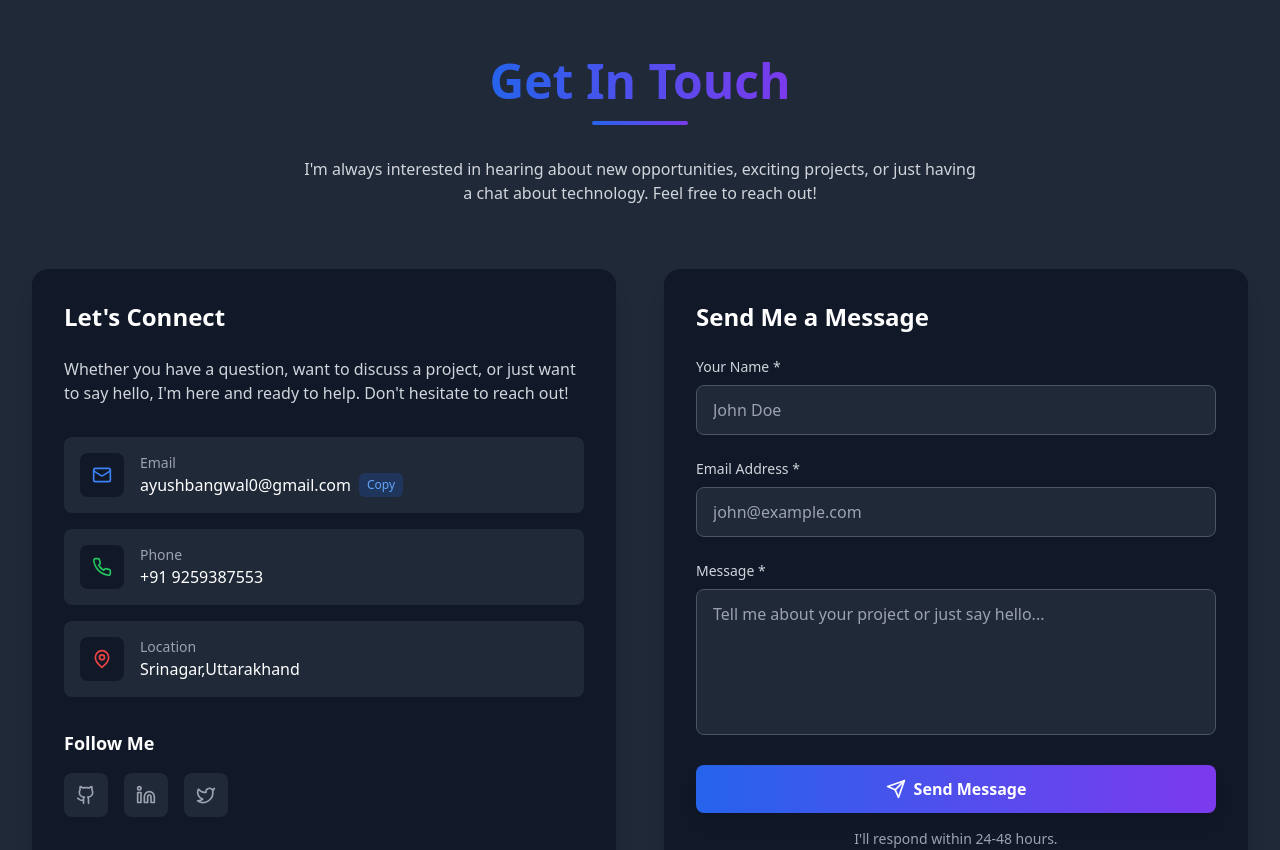
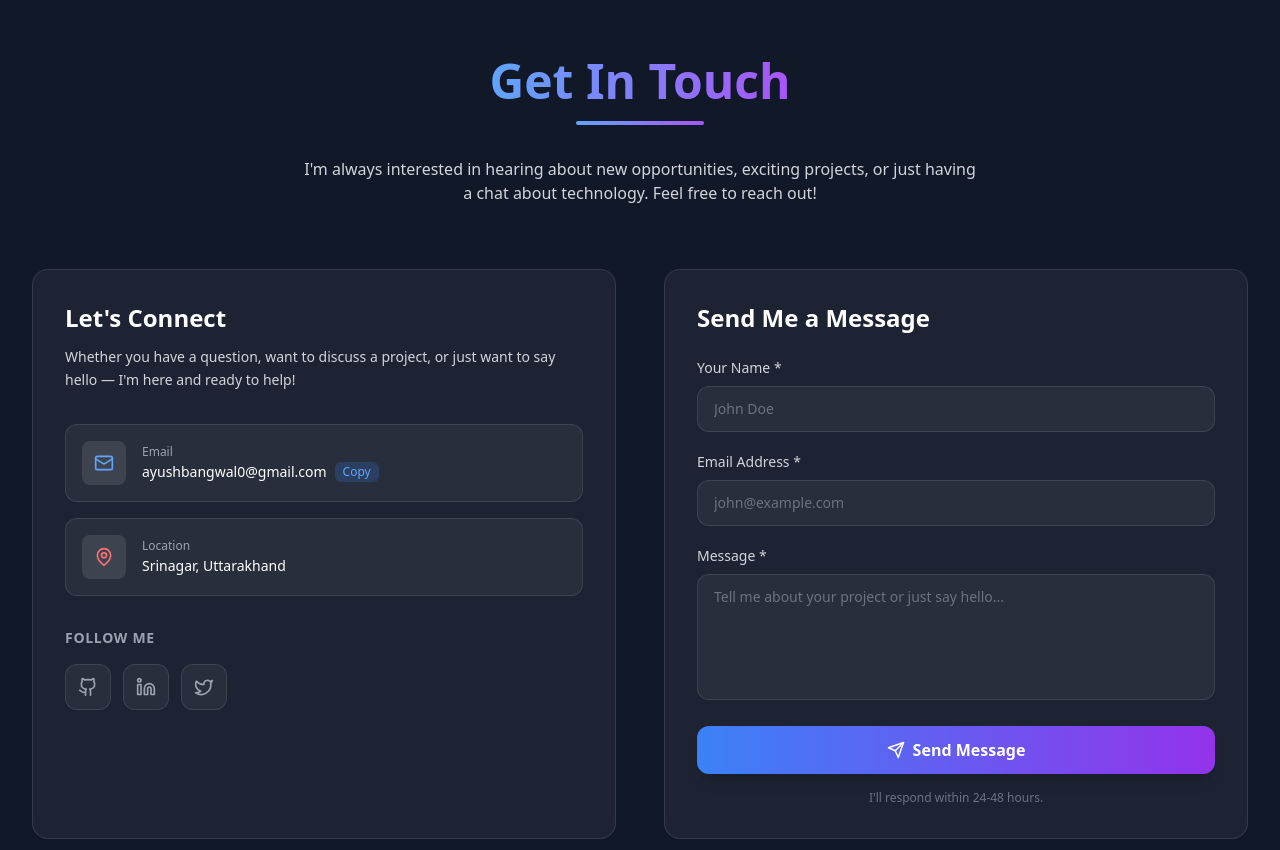
Before and after one commit to Ayushbangwal/Portfolio-website, a React (Create React App) app: page / in a window 1280 px wide. Shown: the part 4460-5310 px from the top of the page. Built offline with nearby package versions, Linux system fonts and the light colour scheme; the HTML template or start-up script is replaced by a standard one.

Commit message:
Contact section upgrade

```diff
--- a/src/components/Contact.js
+++ b/src/components/Contact.js
@@ -1,6 +1,6 @@
 import React, { useState } from 'react';
 import { motion } from 'framer-motion';
-import { Mail, Phone, MapPin, Send, Github, Linkedin, Twitter, MessageSquare } from 'lucide-react';
+import { Mail, MapPin, Send, Github, Linkedin, Twitter, MessageSquare } from 'lucide-react';
 
 const Contact = () => {
   const [formData, setFormData] = useState({
@@ -13,23 +13,16 @@ const Contact = () => {
   const [copied, setCopied] = useState(false);
 
   const handleChange = (e) => {
-    setFormData({
-      ...formData,
-      [e.target.name]: e.target.value
-    });
+    setFormData({ ...formData, [e.target.name]: e.target.value });
   };
 
   const handleSubmit = (e) => {
     e.preventDefault();
     setIsSubmitting(true);
-
-    // Simulate form submission
     setTimeout(() => {
       setSubmitStatus('success');
       setFormData({ name: '', email: '', message: '' });
       setIsSubmitting(false);
-
-      // Reset status after 3 seconds
       setTimeout(() => setSubmitStatus(''), 3000);
     }, 1500);
   };
@@ -38,22 +31,15 @@ const Contact = () => {
     hidden: { opacity: 0 },
     visible: {
       opacity: 1,
-      transition: {
-        delayChildren: 0.3,
-        staggerChildren: 0.2
-      }
+      transition: { delayChildren: 0.3, staggerChildren: 0.2 }
     }
   };
 
   const itemVariants = {
     hidden: { y: 30, opacity: 0 },
     visible: {
-      y: 0,
-      opacity: 1,
-      transition: {
-        duration: 0.8,
-        ease: [0.6, -0.05, 0.01, 0.99]
-      }
+      y: 0, opacity: 1,
+      transition: { duration: 0.8, ease: [0.6, -0.05, 0.01, 0.99] }
     }
   };
 
@@ -63,21 +49,14 @@ const Contact = () => {
       label: 'Email',
       value: 'ayushbangwal0@gmail.com',
       href: 'mailto:ayushbangwal0@gmail.com',
-      color: 'text-blue-500'
-    },
-    {
-      icon: Phone,
-      label: 'Phone',
-      value: '+91 9259387553',
-      href: 'tel:+91 9259387553',
-      color: 'text-green-500'
+      color: 'text-blue-400'
     },
     {
       icon: MapPin,
       label: 'Location',
-      value: 'Srinagar,Uttarakhand',
+      value: 'Srinagar, Uttarakhand',
       href: '#',
-      color: 'text-red-500'
+      color: 'text-red-400'
     }
   ];
 
@@ -85,26 +64,24 @@ const Contact = () => {
     {
       icon: Github,
       href: 'https://github.com/Ayushbangwal',
-      label: 'GitHub',
-      color: 'hover:text-gray-600 dark:hover:text-gray-400'
+      label: 'GitHub'
     },
     {
       icon: Linkedin,
       href: 'https://www.linkedin.com/in/ayush-bangwal-a1412a323/',
-      label: 'LinkedIn',
-      color: 'hover:text-blue-600 dark:hover:text-blue-400'
+      label: 'LinkedIn'
     },
     {
       icon: Twitter,
       href: 'https://twitter.com/yourusername',
-      label: 'Twitter',
-      color: 'hover:text-sky-600 dark:hover:text-sky-400'
+      label: 'Twitter'
     }
   ];
 
   return (
-    <section id="contact" className="py-20 bg-gray-50 dark:bg-gray-800">
+    <section id="contact" className="py-20 bg-transparent">
       <div className="max-w-7xl mx-auto px-4 sm:px-6 lg:px-8">
+
         {/* Section Header */}
         <motion.div
           variants={containerVariants}
@@ -113,28 +90,28 @@ const Contact = () => {
           viewport={{ once: true }}
           className="text-center mb-16"
         >
-          <motion.h2
-            variants={itemVariants}
-            className="text-4xl md:text-5xl font-bold mb-4"
-          >
-            <span className="bg-gradient-to-r from-primary-600 to-accent-600 bg-clip-text text-transparent">
+          <motion.h2 variants={itemVariants}
+            className="text-4xl md:text-5xl font-bold mb-4">
+            <span className="bg-gradient-to-r from-blue-400 to-purple-500
+            bg-clip-text text-transparent">
               Get In Touch
             </span>
           </motion.h2>
-          <motion.div
-            variants={itemVariants}
-            className="w-24 h-1 bg-gradient-to-r from-primary-600 to-accent-600 mx-auto rounded-full mb-8"
+          <motion.div variants={itemVariants}
+            className="w-32 h-1 bg-gradient-to-r from-blue-400
+            to-purple-500 mx-auto rounded-full mb-8"
           />
-          <motion.p
-            variants={itemVariants}
-            className="text-gray-600 dark:text-gray-300 max-w-2xl mx-auto"
-          >
-            I'm always interested in hearing about new opportunities, exciting projects, or just having a chat about technology. Feel free to reach out!
+          <motion.p variants={itemVariants}
+            className="text-gray-300 max-w-2xl mx-auto">
+            I'm always interested in hearing about new opportunities,
+            exciting projects, or just having a chat about technology.
+            Feel free to reach out!
           </motion.p>
         </motion.div>
 
         <div className="grid lg:grid-cols-2 gap-12">
-          {/* Contact Information */}
+
+          {/* LEFT — Contact Info */}
           <motion.div
             variants={containerVariants}
             initial="hidden"
@@ -143,43 +120,42 @@ const Contact = () => {
           >
             <motion.div
               variants={itemVariants}
-              className="bg-white dark:bg-gray-900 rounded-2xl shadow-xl p-8 h-full"
+              className="bg-white/5 border border-white/10 rounded-2xl p-8 h-full"
             >
-              <h3 className="text-2xl font-bold mb-6 text-gray-900 dark:text-white">
+              <h3 className="text-2xl font-bold mb-3 text-white">
                 Let's Connect
               </h3>
-
-              <p className="text-gray-600 dark:text-gray-300 mb-8">
-                Whether you have a question, want to discuss a project, or just want to say hello,
-                I'm here and ready to help. Don't hesitate to reach out!
+              <p className="text-gray-300 mb-8 text-sm leading-relaxed">
+                Whether you have a question, want to discuss a project,
+                or just want to say hello — I'm here and ready to help!
               </p>
 
               {/* Contact Info Cards */}
               <div className="space-y-4 mb-8">
-                {contactInfo.map((info, index) => {
+                {contactInfo.map((info) => {
                   const Icon = info.icon;
                   return (
                     <motion.a
                       key={info.label}
                       href={info.href}
                       variants={itemVariants}
-                      whileHover={{ x: 10 }}
-                      className="flex items-center gap-4 p-4 bg-gray-50 dark:bg-gray-800 rounded-lg hover:bg-gray-100 dark:hover:bg-gray-700 transition-all duration-300"
+                      whileHover={{ x: 6 }}
+                      className="flex items-center gap-4 p-4
+                      bg-white/5 border border-white/10 rounded-xl
+                      hover:border-blue-500/40 hover:bg-white/10
+                      transition-all duration-300"
                     >
-                      <div className={`p-3 bg-white dark:bg-gray-900 rounded-lg ${info.color}`}>
-                        <Icon size={20} /></div>
-
-
-
+                      <div className={`p-3 bg-white/10 rounded-lg ${info.color}`}>
+                        <Icon size={20} />
+                      </div>
                       <div className="flex flex-col">
-  <div className="text-sm text-gray-500 dark:text-gray-400">
+                        <span className="text-xs text-gray-400 mb-0.5">
                           {info.label}
-  </div>
-
-  <div className="font-medium text-gray-900 dark:text-white flex items-center gap-2">
+                        </span>
+                        <div className="font-medium text-white
+                        flex items-center gap-2 text-sm">
                           {info.value}
-
-    {info.label === "Email" && (
+                          {info.label === 'Email' && (
                             <button
                               onClick={(e) => {
                                 e.preventDefault();
@@ -187,18 +163,14 @@ const Contact = () => {
                                 setCopied(true);
                                 setTimeout(() => setCopied(false), 2000);
                               }}
-        className="text-xs px-2 py-1 bg-primary-600/20 hover:bg-primary-600/40 text-primary-400 rounded-md"
+                              className="text-xs px-2 py-0.5 bg-blue-500/20
+                              hover:bg-blue-500/40 text-blue-400
+                              rounded-md transition"
                             >
-        Copy
+                              {copied ? '✓ Copied' : 'Copy'}
                             </button>
                           )}
                         </div>
-
-  {copied && info.label === "Email" && (
-    <span className="text-green-400 text-xs mt-1">
-      ✅ Copied!
-    </span>
-  )}
                       </div>
                     </motion.a>
                   );
@@ -207,11 +179,12 @@ const Contact = () => {
 
               {/* Social Links */}
               <div>
-                <h4 className="text-lg font-semibold mb-4 text-gray-900 dark:text-white">
+                <h4 className="text-sm font-semibold mb-4 text-gray-400
+                uppercase tracking-wider">
                   Follow Me
                 </h4>
-                <div className="flex gap-4">
-                  {socialLinks.map((social, index) => {
+                <div className="flex gap-3">
+                  {socialLinks.map((social) => {
                     const Icon = social.icon;
                     return (
                       <motion.a
@@ -219,11 +192,13 @@ const Contact = () => {
                         href={social.href}
                         target="_blank"
                         rel="noopener noreferrer"
-                        variants={itemVariants}
-                        whileHover={{ scale: 1.2, rotate: 5 }}
+                        whileHover={{ scale: 1.15, y: -3 }}
                         whileTap={{ scale: 0.9 }}
-                        className={`p-3 bg-gray-100 dark:bg-gray-800 rounded-lg text-gray-600 dark:text-gray-400 ${social.color} transition-all duration-300`}
                         title={social.label}
+                        className="p-3 bg-white/5 border border-white/10
+                        rounded-xl text-gray-400 hover:text-blue-400
+                        hover:border-blue-500/40 hover:bg-blue-500/10
+                        transition-all duration-300"
                       >
                         <Icon size={20} />
                       </motion.a>
@@ -234,7 +209,7 @@ const Contact = () => {
             </motion.div>
           </motion.div>
 
-          {/* Contact Form */}
+          {/* RIGHT — Contact Form */}
           <motion.div
             variants={containerVariants}
             initial="hidden"
@@ -243,103 +218,129 @@ const Contact = () => {
           >
             <motion.div
               variants={itemVariants}
-              className="bg-white dark:bg-gray-900 rounded-2xl shadow-xl p-8"
+              className="bg-white/5 border border-white/10 rounded-2xl p-8"
             >
-              <h3 className="text-2xl font-bold mb-6 text-gray-900 dark:text-white">
+              <h3 className="text-2xl font-bold mb-6 text-white">
                 Send Me a Message
               </h3>
 
+              {/* Success Message */}
               {submitStatus === 'success' && (
                 <motion.div
                   initial={{ opacity: 0, y: -10 }}
                   animate={{ opacity: 1, y: 0 }}
-                  className="mb-6 p-4 bg-green-50 dark:bg-green-900/20 text-green-700 dark:text-green-300 rounded-lg border border-green-200 dark:border-green-800"
+                  className="mb-6 p-4 bg-green-900/20 text-green-300
+                  rounded-xl border border-green-800 flex items-center gap-2"
                 >
-                  <div className="flex items-center gap-2">
-                    <MessageSquare size={20} />
-                    <span>Thank you for your message! I'll get back to you soon.</span>
-                  </div>
+                  <MessageSquare size={18} />
+                  <span className="text-sm">
+                    Message sent! I'll get back to you soon.
+                  </span>
                 </motion.div>
               )}
 
-              <form onSubmit={handleSubmit} className="space-y-6">
+              <form onSubmit={handleSubmit} className="space-y-5">
+
+                {/* Name */}
                 <div>
-                  <label htmlFor="name" className="block text-sm font-medium text-gray-700 dark:text-gray-300 mb-2">
+                  <label htmlFor="name"
+                    className="block text-sm font-medium text-gray-300 mb-2">
                     Your Name *
                   </label>
                   <motion.input
-                    whileFocus={{ scale: 1.02 }}
+                    whileFocus={{ scale: 1.01 }}
                     type="text"
                     id="name"
                     name="name"
                     value={formData.name}
                     onChange={handleChange}
                     required
-                    className="w-full px-4 py-3 bg-gray-50 dark:bg-gray-800 border border-gray-300 dark:border-gray-600 rounded-lg focus:ring-2 focus:ring-primary-500 focus:border-primary-500 dark:focus:ring-primary-400 dark:focus:border-primary-400 transition-all duration-300 text-gray-900 dark:text-white"
                     placeholder="John Doe"
+                    className="w-full px-4 py-3 bg-white/5 border
+                    border-white/10 rounded-xl text-white placeholder-gray-500
+                    focus:outline-none focus:border-blue-500 focus:bg-white/10
+                    transition-all duration-300 text-sm"
                   />
                 </div>
 
+                {/* Email */}
                 <div>
-                  <label htmlFor="email" className="block text-sm font-medium text-gray-700 dark:text-gray-300 mb-2">
+                  <label htmlFor="email"
+                    className="block text-sm font-medium text-gray-300 mb-2">
                     Email Address *
                   </label>
                   <motion.input
-                    whileFocus={{ scale: 1.02 }}
+                    whileFocus={{ scale: 1.01 }}
                     type="email"
                     id="email"
                     name="email"
                     value={formData.email}
                     onChange={handleChange}
                     required
-                    className="w-full px-4 py-3 bg-gray-50 dark:bg-gray-800 border border-gray-300 dark:border-gray-600 rounded-lg focus:ring-2 focus:ring-primary-500 focus:border-primary-500 dark:focus:ring-primary-400 dark:focus:border-primary-400 transition-all duration-300 text-gray-900 dark:text-white"
                     placeholder="john@example.com"
+                    className="w-full px-4 py-3 bg-white/5 border
+                    border-white/10 rounded-xl text-white placeholder-gray-500
+                    focus:outline-none focus:border-blue-500 focus:bg-white/10
+                    transition-all duration-300 text-sm"
                   />
                 </div>
 
+                {/* Message */}
                 <div>
-                  <label htmlFor="message" className="block text-sm font-medium text-gray-700 dark:text-gray-300 mb-2">
+                  <label htmlFor="message"
+                    className="block text-sm font-medium text-gray-300 mb-2">
                     Message *
                   </label>
                   <motion.textarea
-                    whileFocus={{ scale: 1.02 }}
+                    whileFocus={{ scale: 1.01 }}
                     id="message"
                     name="message"
                     value={formData.message}
                     onChange={handleChange}
                     required
                     rows={5}
-                    className="w-full px-4 py-3 bg-gray-50 dark:bg-gray-800 border border-gray-300 dark:border-gray-600 rounded-lg focus:ring-2 focus:ring-primary-500 focus:border-primary-500 dark:focus:ring-primary-400 dark:focus:border-primary-400 transition-all duration-300 text-gray-900 dark:text-white resize-none"
                     placeholder="Tell me about your project or just say hello..."
+                    className="w-full px-4 py-3 bg-white/5 border
+                    border-white/10 rounded-xl text-white placeholder-gray-500
+                    focus:outline-none focus:border-blue-500 focus:bg-white/10
+                    transition-all duration-300 resize-none text-sm"
                   />
                 </div>
 
+                {/* Submit Button */}
                 <motion.button
                   whileHover={{ scale: 1.02 }}
                   whileTap={{ scale: 0.98 }}
                   type="submit"
                   disabled={isSubmitting}
-                  className="w-full flex items-center justify-center gap-2 px-6 py-3 bg-gradient-to-r from-primary-600 to-accent-600 text-white font-semibold rounded-lg shadow-lg hover:shadow-xl transition-all duration-300 disabled:opacity-50 disabled:cursor-not-allowed"
+                  className="w-full flex items-center justify-center gap-2
+                  px-6 py-3 bg-gradient-to-r from-blue-500 to-purple-600
+                  text-white font-semibold rounded-xl shadow-lg
+                  hover:opacity-90 transition-all duration-300
+                  disabled:opacity-50 disabled:cursor-not-allowed"
                 >
                   {isSubmitting ? (
                     <>
-                      <div className="w-5 h-5 border-2 border-white border-t-transparent rounded-full animate-spin"></div>
+                      <div className="w-5 h-5 border-2 border-white
+                      border-t-transparent rounded-full animate-spin"/>
                       Sending...
                     </>
                   ) : (
                     <>
-                      <Send size={20} />
+                      <Send size={18} />
                       Send Message
                     </>
                   )}
                 </motion.button>
+
               </form>
 
-              <p className="mt-4 text-sm text-gray-500 dark:text-gray-400 text-center">
+              <p className="mt-4 text-xs text-gray-500 text-center">
                 I'll respond within 24-48 hours.
               </p>
             </motion.div>
           </motion.div>
+
         </div>
       </div>
     </section>
```
Lines whose indentation alone changed are shown as unchanged.
